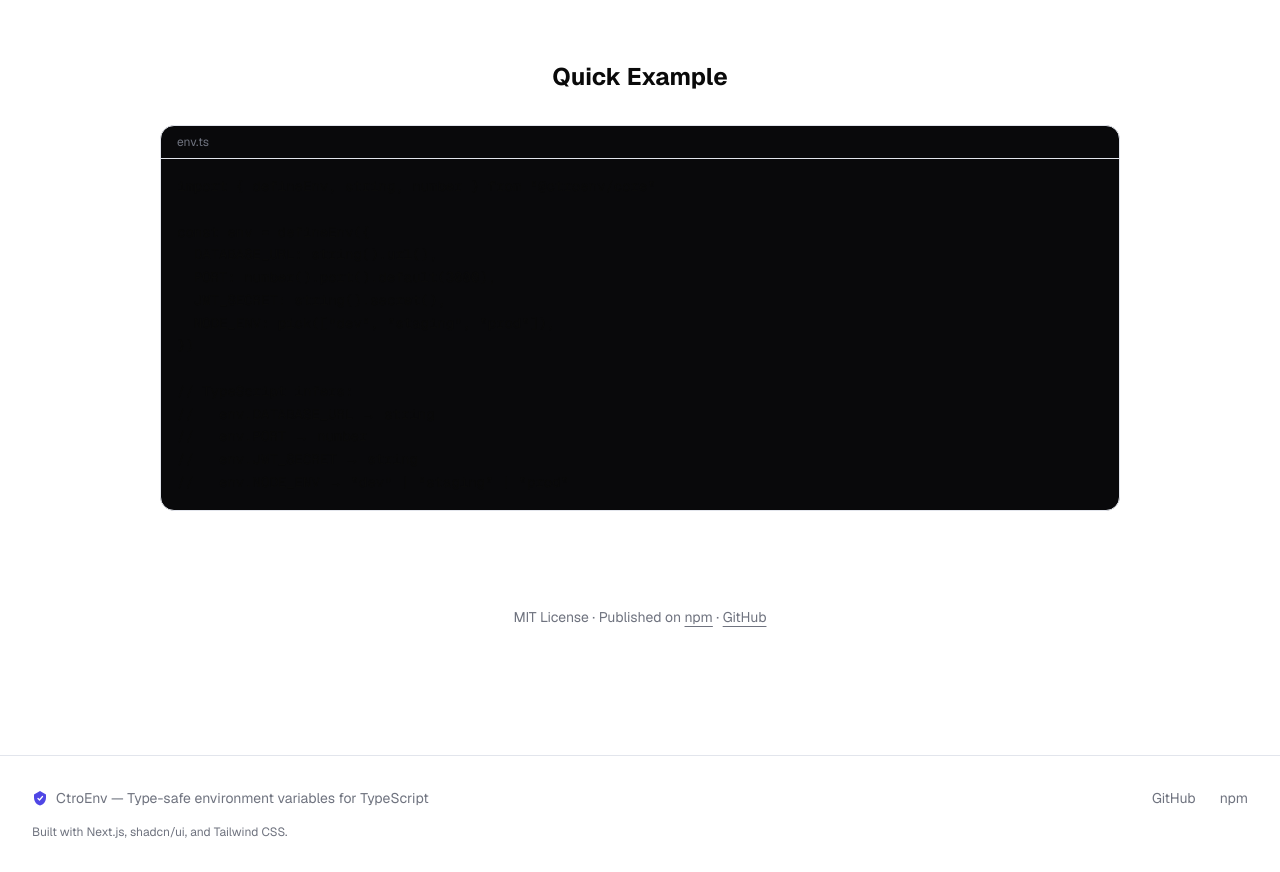
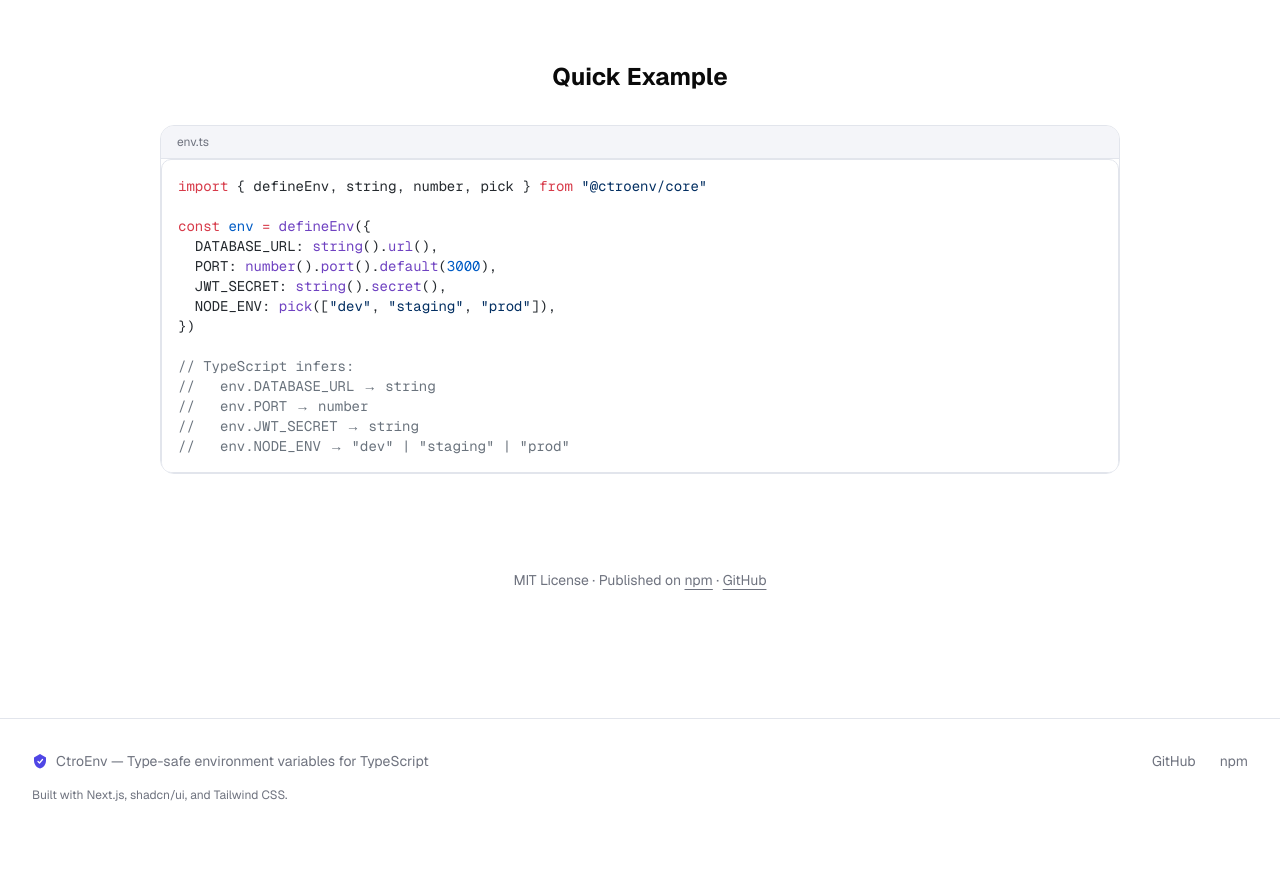
Before and after one commit to ctrotech-tutor/ctroenv-docs, a Next.js app: page / in a window 1280 px wide. Shown: the part 1080-1952 px from the top of the page. After the commit the page ends 1915 px from the top, so only its background shows below. Built offline with nearby package versions, Linux system fonts and the light colour scheme; no server answers.

Commit message:
fix: inline code styling, home page shiki highlighting, dark mode overrides

```diff
--- a/app/globals.css
+++ b/app/globals.css
@@ -113,6 +113,9 @@
   code, pre {
     font-family: var(--font-mono, "Geist Mono"), ui-monospace, monospace;
   }
+  :not(pre) > code {
+    @apply rounded-md bg-muted px-1.5 py-0.5 text-sm font-medium;
+  }
 }
 
 .prose {
@@ -130,11 +133,13 @@
   --tw-prose-pre-bg: oklch(0.205 0 0);
 }
 
-[data-rehype-pretty-code-figure] {
+[data-rehype-pretty-code-figure],
+pre.shiki {
   @apply relative;
 }
 
-[data-rehype-pretty-code-figure] pre {
+[data-rehype-pretty-code-figure] pre,
+pre.shiki {
   @apply rounded-lg border p-4 text-sm overflow-x-auto;
   border-color: var(--border);
   background-color: var(--shiki-light-bg);
@@ -142,6 +147,10 @@
 
 .dark [data-rehype-pretty-code-figure] pre {
   background-color: var(--shiki-dark-bg);
+}
+
+.dark pre.shiki {
+  background-color: var(--shiki-dark-bg) !important;
 }
 
 [data-rehype-pretty-code-figure] code,
@@ -154,6 +163,16 @@
   color: var(--shiki-dark);
 }
 
+pre.shiki code,
+pre.shiki code span {
+  color: var(--shiki-light);
+}
+
+.dark pre.shiki code,
+.dark pre.shiki code span {
+  color: var(--shiki-dark) !important;
+}
+
 [data-rehype-pretty-code-title] {
   @apply rounded-t-lg border border-b-0 bg-muted px-4 py-2 text-xs font-medium text-muted-foreground;
   border-color: var(--border);
--- a/app/page.tsx
+++ b/app/page.tsx
@@ -1,5 +1,6 @@
 import Link from "next/link"
 import { Logo } from "@/components/logo"
+import { HomeCodeBlock } from "@/components/home-code-block"
 import { ArrowRight, ShieldCheck, Zap, Puzzle, Terminal } from "lucide-react"
 
 const features = [
@@ -73,29 +74,7 @@ export default function Home() {
 
       <div className="mt-24">
         <h2 className="mb-8 text-center text-2xl font-bold">Quick Example</h2>
-        <div className="overflow-hidden rounded-xl border border-border bg-zinc-950 dark:bg-zinc-900">
-          <div className="border-b border-border px-4 py-2 text-xs text-muted-foreground">
-            env.ts
-          </div>
-          <pre className="overflow-x-auto p-4 text-sm leading-relaxed">
-            <code className="font-mono">
-              {`import { defineEnv, string, number } from "@ctroenv/core"
-
-const env = defineEnv({
-  DATABASE_URL: string().url(),
-  PORT: number().port().default(3000),
-  JWT_SECRET: string().secret(),
-  NODE_ENV: pick(["dev", "staging", "prod"]),
-})
-
-// TypeScript infers:
-//   env.DATABASE_URL → string
-//   env.PORT → number
-//   env.JWT_SECRET → string
-//   env.NODE_ENV → "dev" | "staging" | "prod"`}
-            </code>
-          </pre>
-        </div>
+        <HomeCodeBlock />
       </div>
 
       <div className="mt-24 text-center">
--- /dev/null
+++ b/components/home-code-block.tsx
@@ -0,0 +1,35 @@
+import { codeToHtml } from "shiki"
+
+const CODE = `import { defineEnv, string, number, pick } from "@ctroenv/core"
+
+const env = defineEnv({
+  DATABASE_URL: string().url(),
+  PORT: number().port().default(3000),
+  JWT_SECRET: string().secret(),
+  NODE_ENV: pick(["dev", "staging", "prod"]),
+})
+
+// TypeScript infers:
+//   env.DATABASE_URL → string
+//   env.PORT → number
+//   env.JWT_SECRET → string
+//   env.NODE_ENV → "dev" | "staging" | "prod"`
+
+export async function HomeCodeBlock() {
+  const html = await codeToHtml(CODE, {
+    lang: "ts",
+    themes: {
+      light: "github-light",
+      dark: "github-dark",
+    },
+  })
+
+  return (
+    <div className="overflow-hidden rounded-xl border border-border">
+      <div className="border-b border-border bg-muted px-4 py-2 text-xs text-muted-foreground">
+        env.ts
+      </div>
+      <div dangerouslySetInnerHTML={{ __html: html }} />
+    </div>
+  )
+}
```
